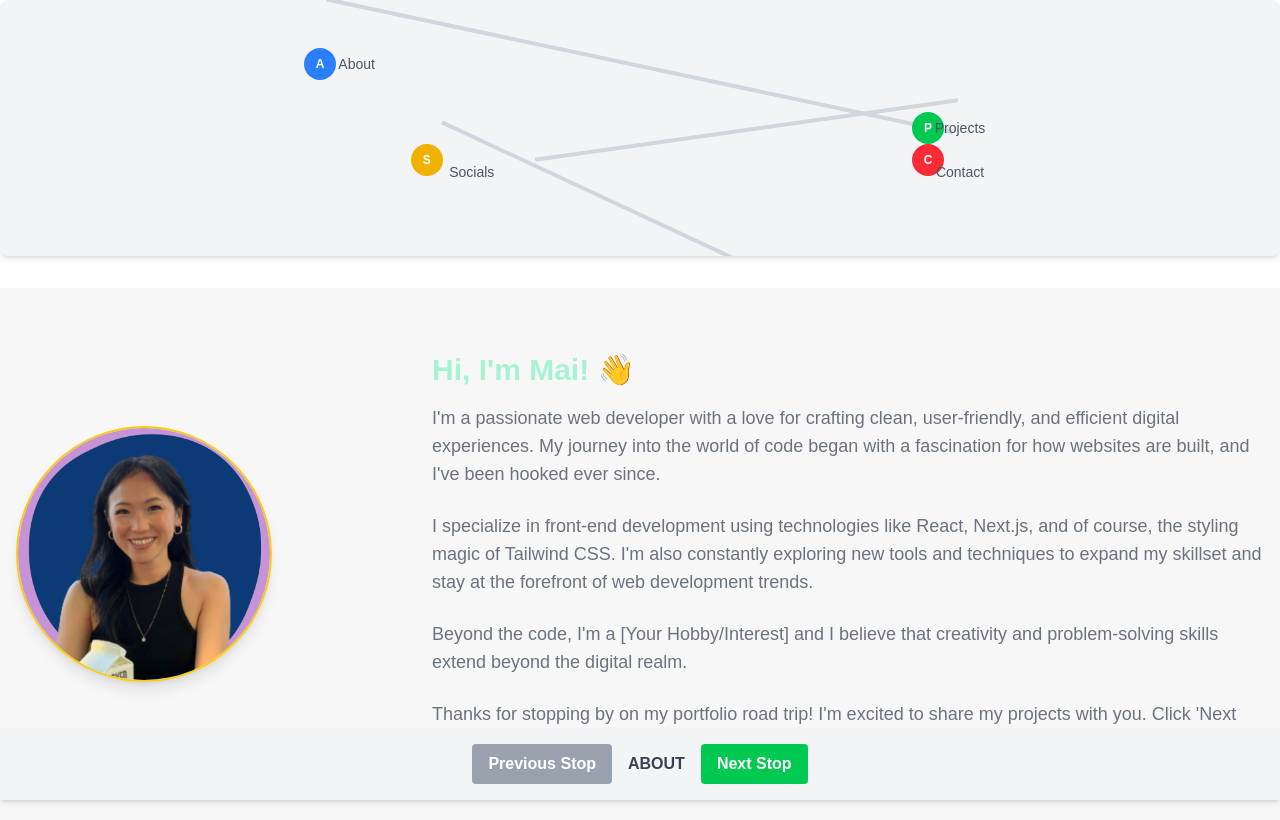
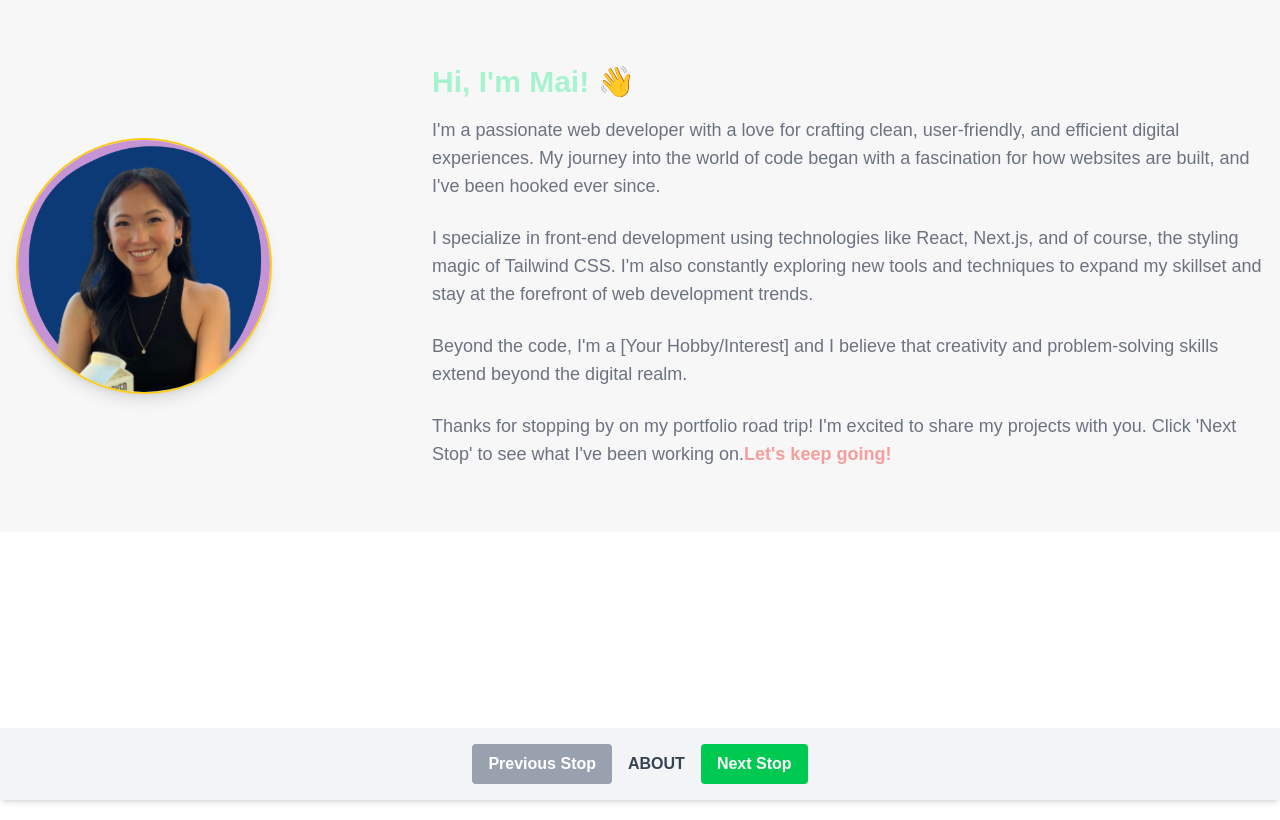
Before and after one commit to vmaineng/road-portfolio, a Next.js app: page / in a window 1280 px wide. Built offline with nearby package versions, Linux system fonts and the light colour scheme.

Commit message:
removed Map

```diff
--- a/src/app/components/Map.tsx
+++ /dev/null
@@ -1,60 +0,0 @@
-"use client";
-import React from "react";
-
-interface MapProps {
-  onNavigate: (section: string) => void;
-}
-
-const Map: React.FC<MapProps> = ({ onNavigate }) => {
-  return (
-    <div className="relative w-full h-64 bg-gray-100 rounded-lg shadow-md overflow-hidden">
-      {/* Road Lines */}
-      <div className="absolute top-1/4 left-1/4 w-1/2 h-1 bg-gray-300 rotate-12"></div>
-      <div className="absolute top-1/2 right-1/4 w-1/3 h-1 bg-gray-300 -rotate-8"></div>
-      <div className="absolute bottom-1/4 left-1/3 w-1/4 h-1 bg-gray-300 rotate-25"></div>
-
-      {/* Destinations */}
-      <div
-        onClick={() => onNavigate("about")}
-        className="absolute top-1/4 left-1/4 -translate-x-1/2 -translate-y-1/2 w-8 h-8 bg-blue-500 rounded-full cursor-pointer flex items-center justify-center text-white text-xs font-bold hover:bg-blue-700 transition-colors duration-300"
-      >
-        A
-      </div>
-      <div className="absolute top-1/4 left-1/4 translate-x-1/2 -translate-y-1/2 text-gray-600 text-sm">
-        About
-      </div>
-
-      <div
-        onClick={() => onNavigate("projects")}
-        className="absolute top-1/2 right-1/4 -translate-x-1/2 -translate-y-1/2 w-8 h-8 bg-green-500 rounded-full cursor-pointer flex items-center justify-center text-white text-xs font-bold hover:bg-green-700 transition-colors duration-300"
-      >
-        P
-      </div>
-      <div className="absolute top-1/2 right-1/4 translate-x-1/2 -translate-y-1/2 text-gray-600 text-sm">
-        Projects
-      </div>
-
-      <div
-        onClick={() => onNavigate("socials")}
-        className="absolute bottom-1/4 left-1/3 -translate-x-1/2 -translate-y-1/2 w-8 h-8 bg-yellow-500 rounded-full cursor-pointer flex items-center justify-center text-white text-xs font-bold hover:bg-yellow-700 transition-colors duration-300"
-      >
-        S
-      </div>
-      <div className="absolute bottom-1/4 left-1/3 translate-x-1/2 -translate-y-1/2 text-gray-600 text-sm">
-        Socials
-      </div>
-
-      <div
-        onClick={() => onNavigate("contact")}
-        className="absolute bottom-1/4 right-1/4 -translate-x-1/2 -translate-y-1/2 w-8 h-8 bg-red-500 rounded-full cursor-pointer flex items-center justify-center text-white text-xs font-bold hover:bg-red-700 transition-colors duration-300"
-      >
-        C
-      </div>
-      <div className="absolute bottom-1/4 right-1/4 translate-x-1/2 -translate-y-1/2 text-gray-600 text-sm">
-        Contact
-      </div>
-    </div>
-  );
-};
-
-export default Map;
--- a/src/app/page.tsx
+++ b/src/app/page.tsx
@@ -6,7 +6,6 @@ import Projects from "./components/Projects";
 import Socials from "./components/Socials";
 import Contact from "./components/Contact";
 import { CSSTransition } from "react-transition-group";
-import Map from "./components/Map";
 
 export default function Home() {
   const [currentSection, setCurrentSection] = useState<string>("about");
@@ -36,9 +35,6 @@ export default function Home() {
   return (
     <div className="min-h-screen flex flex-col">
       <main className="flex-grow">
-        <div className="mb-8">
-          <Map onNavigate={handleNavigation} />
-        </div>
         <CSSTransition
           key={currentSection}
           in={true}
```
